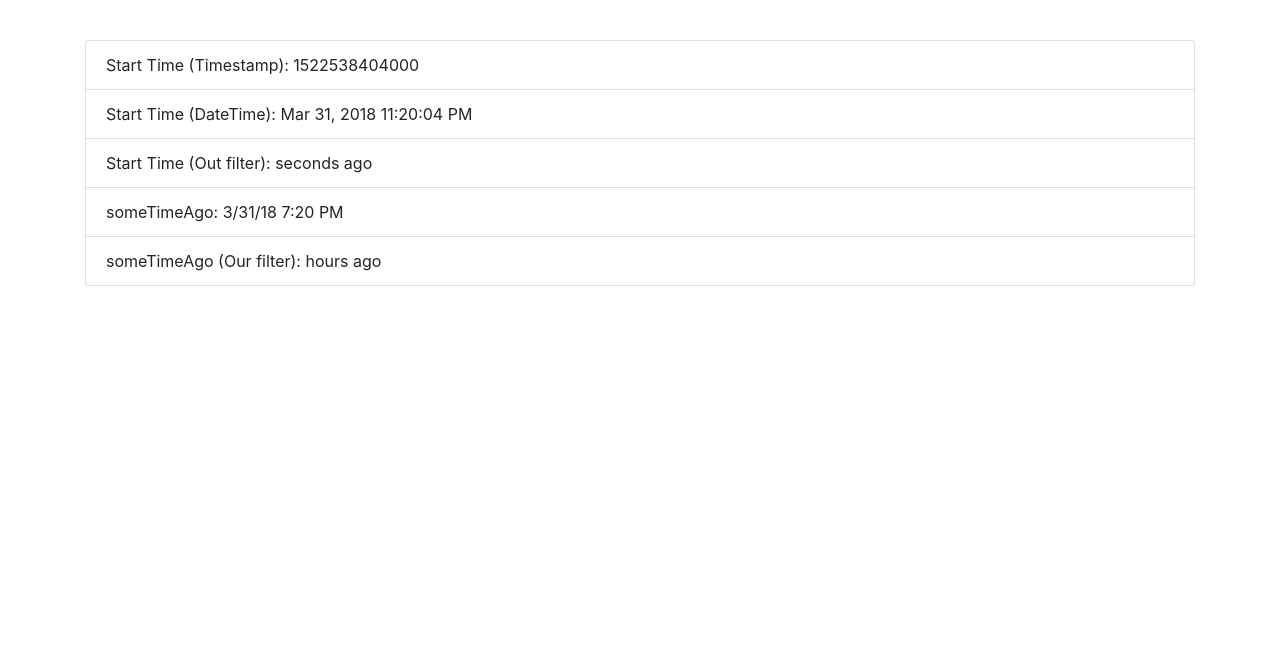
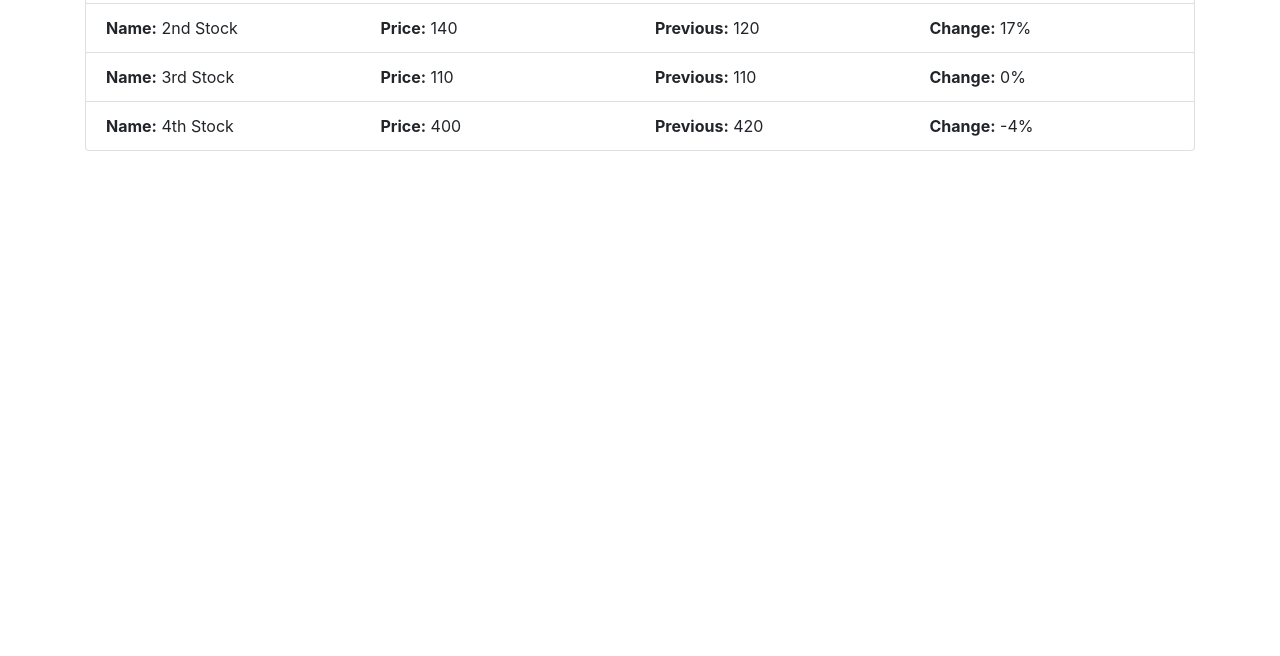
Before and after one commit to charliegdev/angularJS-sample, a website: page index.html in a window 1280 px wide. Shown: the part 144-800 px from the top of the page. Drawn offline with nearby package versions, Linux system fonts and the light colour scheme.

Commit message:
Add simple ng-include for a new stockMarketApp, to show that we don't need directives just for template reuse.

```diff
--- a/index.html
+++ b/index.html
@@ -1,5 +1,5 @@
 <!DOCTYPE html>
-<html lang="en" ng-app="filtersModule">
+<html lang="en" ng-app="stockMarketApp">
 
 <head>
     <meta charset="utf-8">
@@ -32,7 +32,7 @@
                     </li>
                     <li class="nav-item dropdown">
                         <a class="nav-link dropdown-toggle" href="#" id="navbarDropdown" role="button" data-toggle="dropdown" aria-haspopup="true" aria-expanded="false">
-                          Dropdown
+                            Dropdown
                         </a>
                         <div class="dropdown-menu" aria-labelledby="navbarDropdown">
                             <a class="dropdown-item" href="#">Action</a>
@@ -52,28 +52,21 @@
             </div>
         </nav>
 
-        <div ng-controller="FilterController as ctrl">
-            <br>
-            <h1>Hello Filters!</h1>
-            <br><br>
-
+        <div ng-controller="MainController as mainCtrl">
+            <h3>List of Stocks</h3>
             <ul class="list-group">
-                <li class="list-group-item">Start Time (Timestamp): {{ctrl.startTime}}</li>
-                <li class="list-group-item">Start Time (DateTime): {{ctrl.startTime | date:'medium'}}</li>
-                <li class="list-group-item">Start Time (Out filter): {{ctrl.startTime | timeAgo}}</li>
-                <li class="list-group-item">someTimeAgo: {{ctrl.someTimeAgo | date: 'short'}}</li>
-                <li class="list-group-item">someTimeAgo (Our filter): {{ctrl.someTimeAgo | timeAgo:true}}</li>
+                <li class="list-group-item" ng-repeat="stock in mainCtrl.stocks">
+                    <div ng-include="mainCtrl.stockTemplateUrl"></div>
+                </li>
             </ul>
-
         </div>
     </div>
 
     <script src="https://code.jquery.com/jquery-3.2.1.slim.min.js" integrity="sha384-KJ3o2DKtIkvYIK3UENzmM7KCkRr/rE9/Qpg6aAZGJwFDMVNA/GpGFF93hXpG5KkN" crossorigin="anonymous"></script>
     <script src="https://cdnjs.cloudflare.com/ajax/libs/popper.js/1.12.9/umd/popper.min.js" integrity="sha384-ApNbgh9B+Y1QKtv3Rn7W3mgPxhU9K/ScQsAP7hUibX39j7fakFPskvXusvfa0b4Q" crossorigin="anonymous"></script>
     <script src="https://maxcdn.bootstrapcdn.com/bootstrap/4.0.0/js/bootstrap.min.js" integrity="sha384-JZR6Spejh4U02d8jOt6vLEHfe/JQGiRRSQQxSfFWpi1MquVdAyjUar5+76PVCmYl" crossorigin="anonymous"></script>
-    <script src="scripts/filtersApp/filters-module.js"></script>
-    <script src="scripts/filtersApp/Filter-controller.js"></script>
-    <script src="scripts/filtersApp/timeAgo-filter.js"></script>
+    <script src="scripts/stockMarketApp/stockMarketApp-module.js"></script>
+    <script src="scripts/stockMarketApp/Main-controller.js"></script>
 </body>
 
 </html>
--- /dev/null
+++ b/scripts/stockMarketApp/Main-controller.js
@@ -0,0 +1,12 @@
+angular.module("stockMarketApp").controller("MainController", [function () {
+    this.stocks = [
+        { name: "1st Stock", price: 100, previous: 220 },
+        { name: "2nd Stock", price: 140, previous: 120 },
+        { name: "3rd Stock", price: 110, previous: 110 },
+        { name: "4th Stock", price: 400, previous: 420 }
+    ];
+
+    this.stockTemplateUrl = "scripts/stockMarketApp/stock.html";
+
+    this.getChangePercent = stock => Math.ceil((stock.price - stock.previous) / stock.previous * 100) + "%";
+}]);
--- /dev/null
+++ b/scripts/stockMarketApp/stock.html
@@ -0,0 +1,14 @@
+<div class="row">
+    <div class="col-3">
+        <strong>Name:</strong> {{stock.name}}
+    </div>
+    <div class="col-3">
+        <strong>Price:</strong> {{stock.price}}
+    </div>
+    <div class="col-3">
+        <strong>Previous:</strong> {{stock.previous}}
+    </div>
+    <div class="col-3">
+        <strong>Change:</strong> {{mainCtrl.getChangePercent(stock)}}
+    </div>
+</div>
--- /dev/null
+++ b/scripts/stockMarketApp/stockMarketApp-module.js
@@ -0,0 +1 @@
+angular.module("stockMarketApp", []);
```
